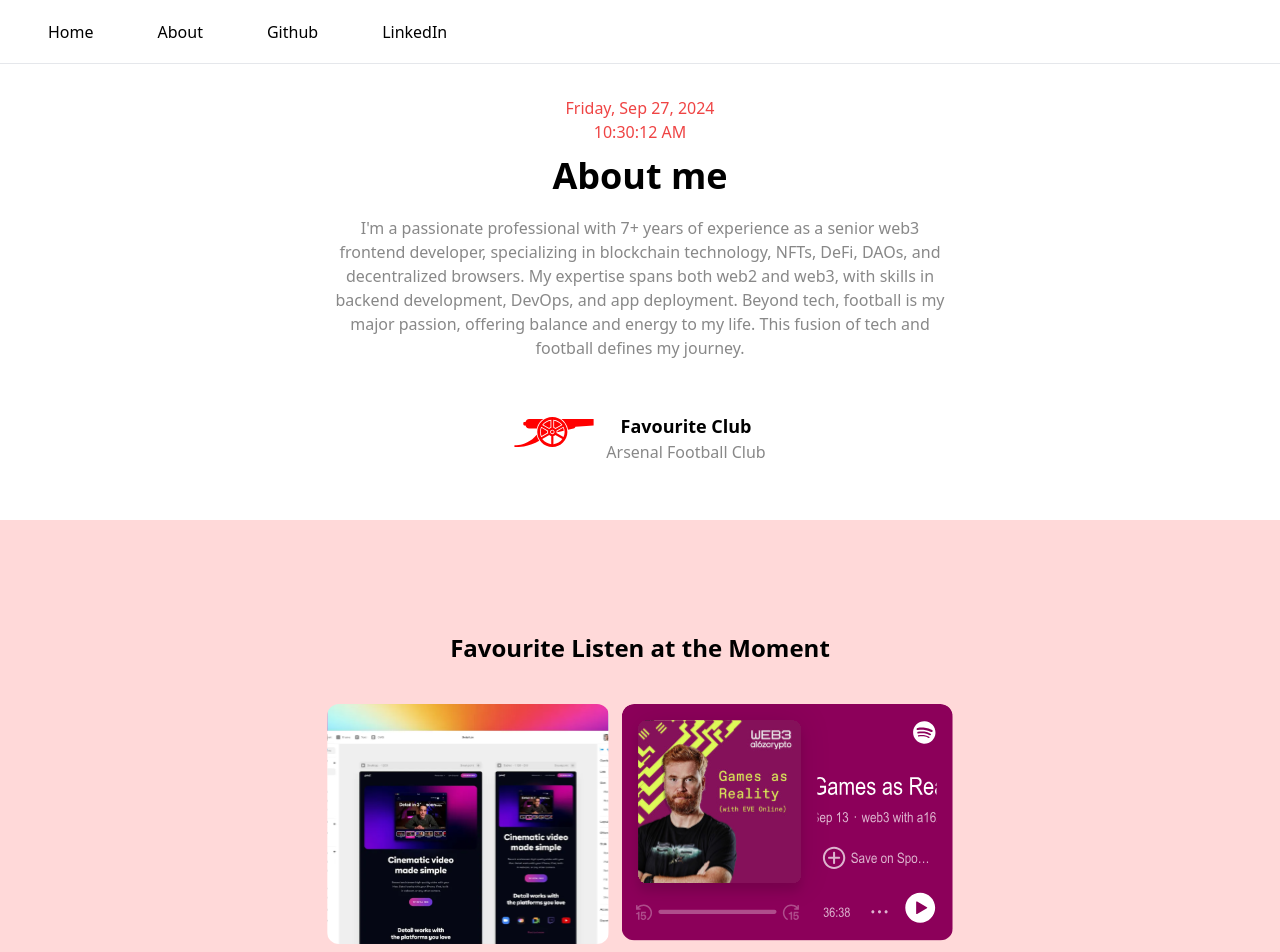
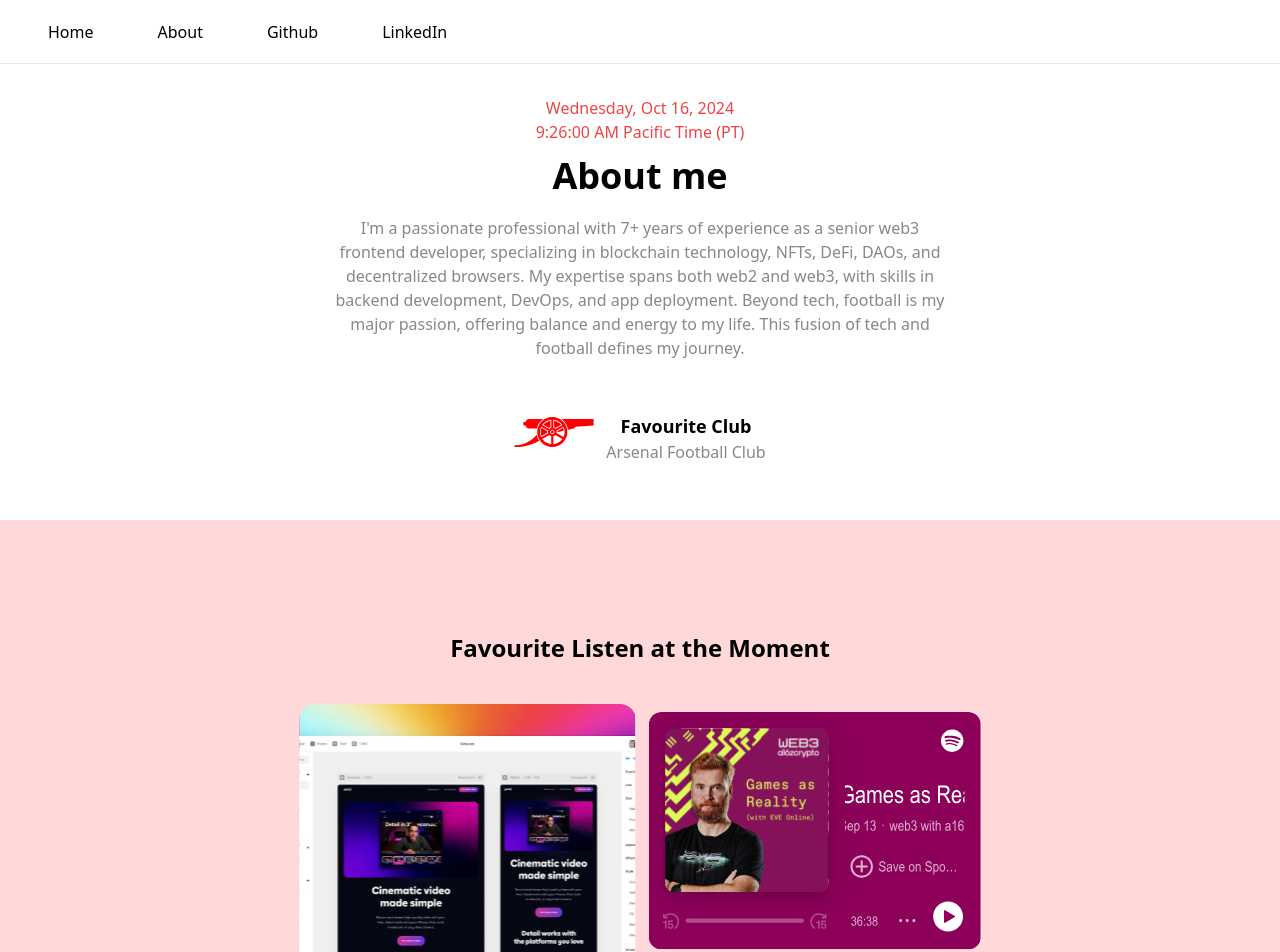
Before and after one commit to Segebari/olaoluwa-portfolio, a React (Vite) app: page /about in a window 1280 px wide. Shown: the top 952 px of the page. Built offline with nearby package versions, Linux system fonts and the light colour scheme.

Commit message:
styling<about>:"fav1 image width"

```diff
--- a/src/pages/About.jsx
+++ b/src/pages/About.jsx
@@ -1,17 +1,39 @@
-import React from 'react'
+import React, { useState, useEffect } from "react";
 import Arsenal from "../assets/arsenal.svg";
 import fav1 from "../assets/fav1.svg";
 import fav2 from "../assets/fav2.svg";
-import Footer from '../components/Footer';
+import Footer from "../components/Footer";
 
 const About = () => {
+
+   const [currentDateTime, setCurrentDateTime] = useState(new Date());
+
+   useEffect(() => {
+     const intervalId = setInterval(() => {
+       setCurrentDateTime(new Date());
+     }, 1000); // Update every second
+
+     return () => clearInterval(intervalId); // Clean up the interval on component unmount
+   }, []);
+
   return (
     <>
       <div className="pt-20 text-center">
         <div className="bg-white p-4 flex">
-          <div className='md:max-w-[50%] mx-auto'>
+          <div className="md:max-w-[50%] mx-auto">
             <p className="text-red-500">
-              Friday, Sep 27, 2024 <br /> 10:30:12 AM
+              {currentDateTime.toLocaleDateString("en-US", {
+                weekday: "long",
+                month: "short",
+                day: "numeric",
+                year: "numeric",
+                timeZone: "America/Los_Angeles", // Pacific Time (PT)
+              })}{" "}
+              <br />
+              {currentDateTime.toLocaleTimeString("en-US", {
+                timeZone: "America/Los_Angeles", // Pacific Time (PT)
+              })}{" "}
+              Pacific Time (PT)
             </p>
             <h2 className="text-4xl font-bold pt-3">About me</h2>
             <p className="text-[#888888] pt-5">
@@ -35,15 +57,15 @@ const About = () => {
 
         <div className="mt-10 py-28 bg-[#ffd9d9] p-4">
           <h2 className="text-2xl font-bold">Favourite Listen at the Moment</h2>
-          <div className="flex flex-col md:flex-row gap-3 pt-10 justify-center">
-            <img src={fav1} alt="" className="rounded-xl h-60" />
-            <img src={fav2} alt="" className='h-[16.9rem]' />
+          <div className="flex flex-col md:flex-row gap-3 pt-10 justify-center items-center">
+            <img src={fav1} alt="" className="w-84 rounded-2xl" />
+            <img src={fav2} alt="" className="h-[16.9rem]" />
           </div>
         </div>
         <Footer />
       </div>
     </>
   );
-}
+};
 
-export default About
+export default About;
```
